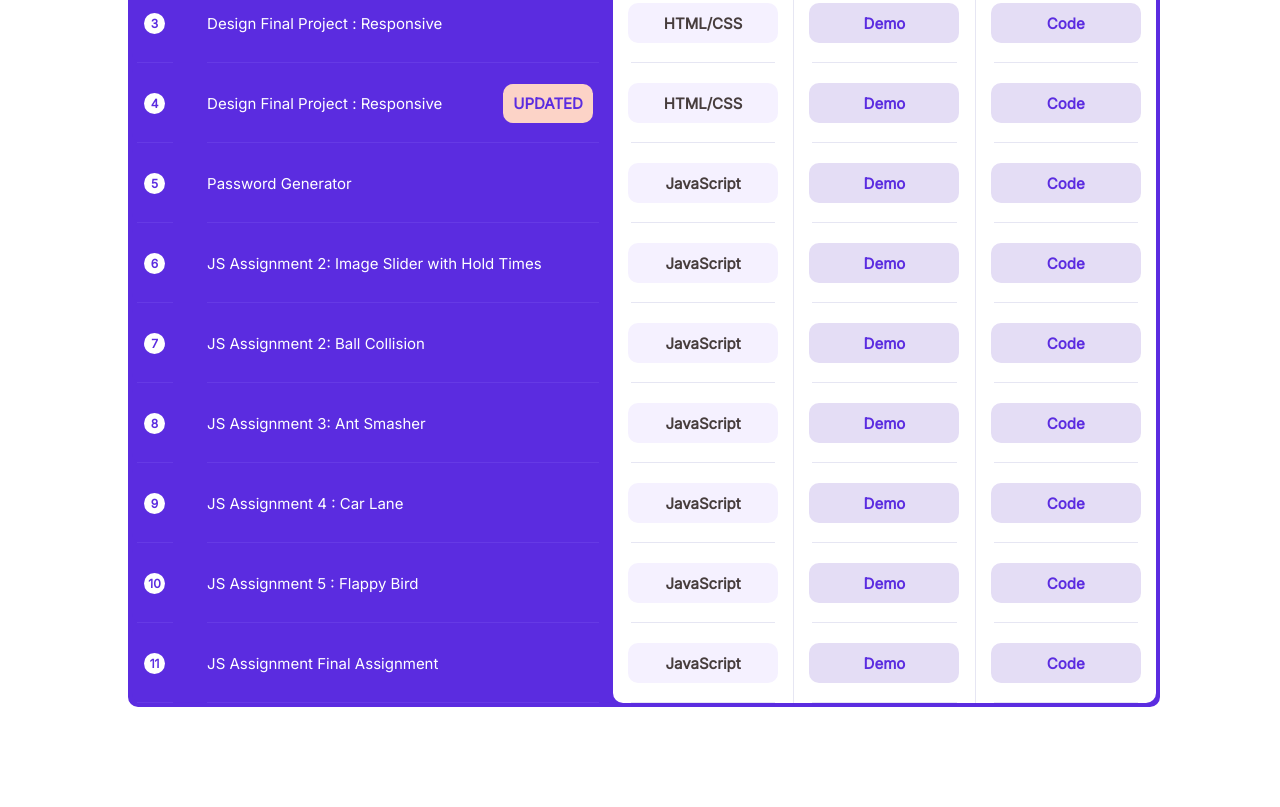
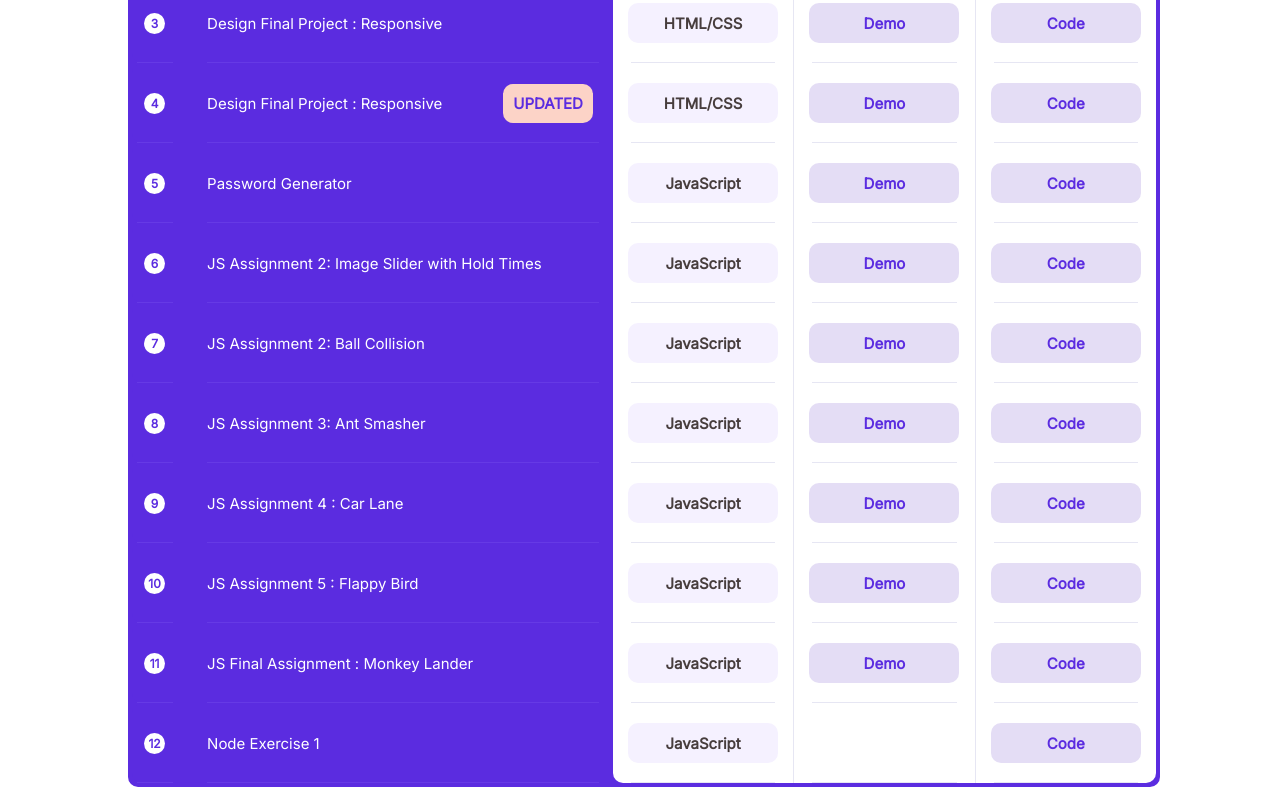
Before and after one commit to Soneshaps/soneshaps.github.io, a plain HTML site: page index.html in a window 1280 px wide. Shown: the part 416-1223 px from the top of the page. Before the commit the page ends 1143 px from the top, so only its background shows below. Drawn offline with Linux system fonts and the light colour scheme.

Commit message:
node ex-1 added

```diff
--- a/index.html
+++ b/index.html
@@ -252,13 +252,13 @@
                             </div>
                         </div>
                         <div class="table-body-wrapper">
-                            <div class="table-body-item table-body-last-number-item">
+                            <div class="table-body-item ">
                                 <span class="number">11</span>
                             </div>
                             <div class="table-body-item">
-                                JS Assignment Final Assignment
+                                JS Final Assignment : Monkey Lander
                             </div>
-                            <div class="table-body-item table-body-last-language-item">
+                            <div class="table-body-item">
                                 <span class="language">JavaScript</span>
                             </div>
                             <div class="table-body-item">
@@ -266,8 +266,27 @@
                                     <span class="view-button">Demo</span>
                                 </a>
                             </div>
+                            <div class="table-body-item">
+                                <a href="https://github.com/Soneshaps/monkey-lander" target="_blank">
+                                    <span class="view-button">Code</span>
+                                </a>
+                            </div>
+                        </div>
+                        <div class="table-body-wrapper">
+                            <div class="table-body-item table-body-last-number-item">
+                                <span class="number">12</span>
+                            </div>
+                            <div class="table-body-item">
+                                Node Exercise 1
+                            </div>
+                            <div class="table-body-item table-body-last-language-item">
+                                <span class="language">JavaScript</span>
+                            </div>
+                            <div class="table-body-item">
+
+                            </div>
                             <div class="table-body-item table-body-last-code-item">
-                                <a href="https://github.com/Soneshaps/monkey-lander" target="_blank">
+                                <a href="https://github.com/Soneshaps/soneshaps.github.io/tree/master/assignment/node-ex-1" target="_blank">
                                     <span class="view-button">Code</span>
                                 </a>
                             </div>
```
